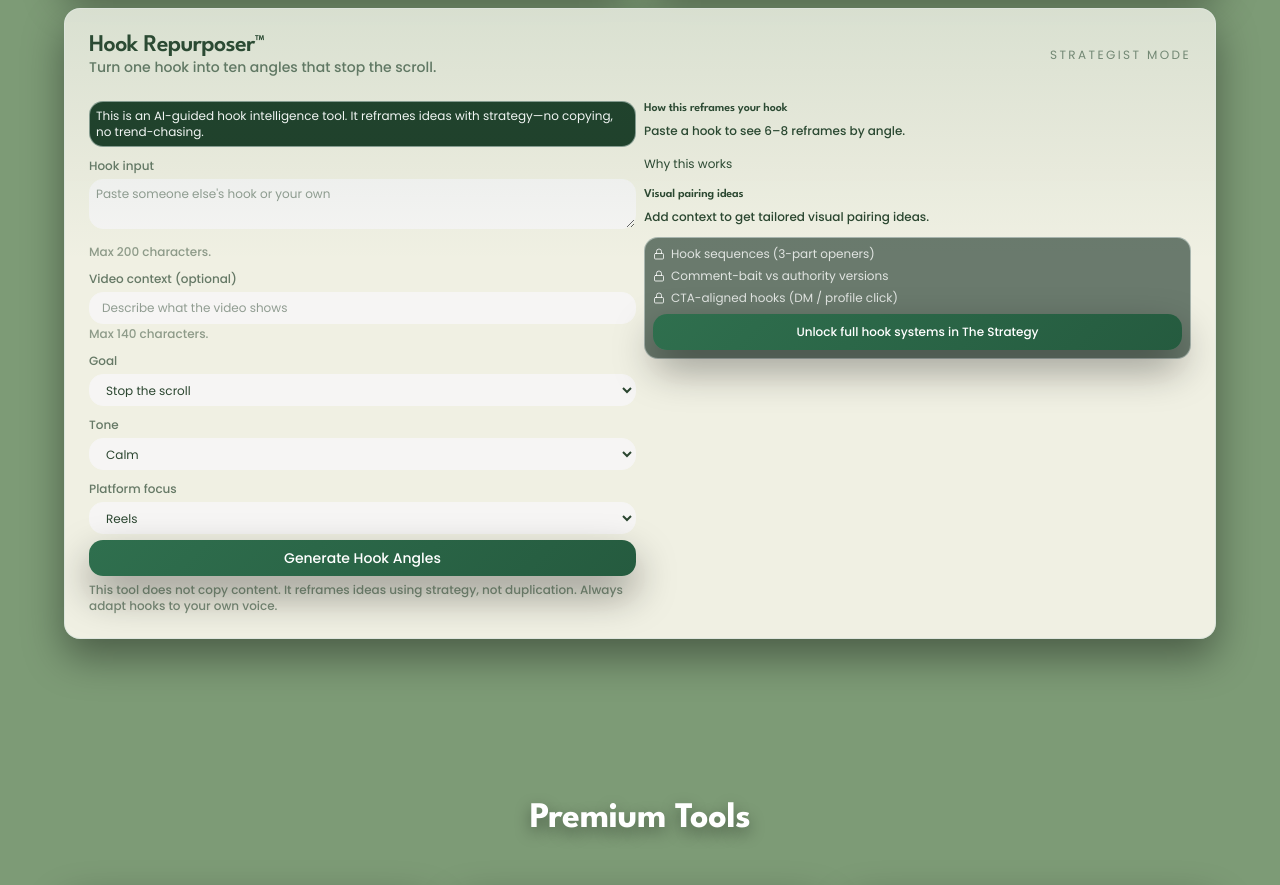
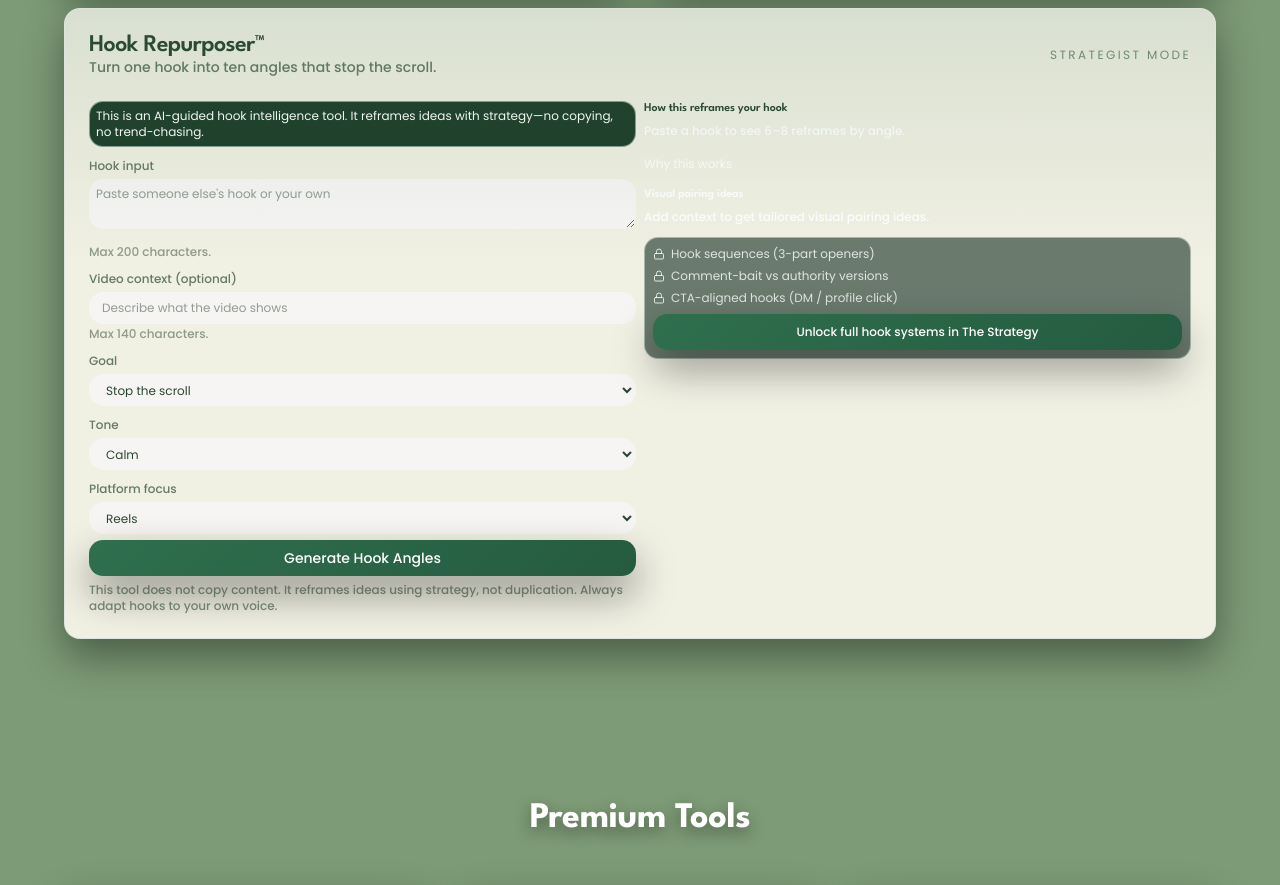
Before and after one commit to gmajors1326/strategies-tool-funnel, a Next.js app: page / in a window 1280 px wide. Shown: the part 1140-2025 px from the top of the page. Built offline with nearby package versions, Linux system fonts and the light colour scheme.

Commit message:
Change result text to white for better readability

```diff
--- a/app/page.tsx
+++ b/app/page.tsx
@@ -294,19 +294,19 @@ function EngagementDiagnosticTool() {
         {results && (
           <div className="mt-2 p-2 bg-background/70 rounded-lg border border-border/60">
             <div className="mb-2">
-              <span className="text-xs text-card-foreground">Engagement Tier:</span>
+              <span className="text-xs text-white">Engagement Tier:</span>
               <div className="text-base font-bold text-primary mt-0.5">{results.engagementTier}</div>
             </div>
             <div className="mb-2">
-              <span className="text-xs text-card-foreground">Insight:</span>
-              <p className="text-xs text-card-foreground mt-0.5">{results.insight}</p>
+              <span className="text-xs text-white">Insight:</span>
+              <p className="text-xs text-white mt-0.5">{results.insight}</p>
             </div>
             <div className="mb-2">
-              <span className="text-xs text-card-foreground">Action:</span>
-              <p className="text-xs text-card-foreground mt-0.5">{results.action}</p>
+              <span className="text-xs text-white">Action:</span>
+              <p className="text-xs text-white mt-0.5">{results.action}</p>
             </div>
             <div className="pt-2 border-t border-border/60">
-              <p className="text-xs text-card-foreground mb-2">{results.teaser}</p>
+              <p className="text-xs text-white mb-2">{results.teaser}</p>
               <Button asChild variant="outline" size="sm" className="w-full border-border/60 text-xs h-8">
                 <Link href="/verify">Email me my full breakdown</Link>
               </Button>
@@ -394,11 +394,11 @@ function DMOpenerTool() {
         {results && (
           <div className="mt-2 p-2 bg-background/70 rounded-lg border border-border/60">
             <div className="mb-2">
-              <span className="text-xs text-card-foreground">DM Opener:</span>
-              <p className="text-xs text-card-foreground mt-1 p-2 bg-card rounded border border-border/60">{results.opener}</p>
+              <span className="text-xs text-white">DM Opener:</span>
+              <p className="text-xs text-white mt-1 p-2 bg-card rounded border border-border/60">{results.opener}</p>
             </div>
             <div className="pt-2 border-t border-border/60">
-              <p className="text-xs text-card-foreground mb-2">{results.followUpHint}</p>
+              <p className="text-xs text-white mb-2">{results.followUpHint}</p>
               <Button asChild variant="outline" size="sm" className="w-full border-border/60 text-xs h-8">
                 <Link href="/verify">Unlock full DM logic</Link>
               </Button>
@@ -572,7 +572,7 @@ function HookRepurposerTool() {
                 ))}
               </div>
             ) : (
-              <p className="mt-1.5 text-xs text-card-foreground">
+              <p className="mt-1.5 text-xs text-white">
                 Paste a hook to see 6–8 reframes by angle.
               </p>
             )}
@@ -581,22 +581,22 @@ function HookRepurposerTool() {
             <button
               type="button"
               onClick={() => setShowWhy((prev) => !prev)}
-              className="text-xs text-card-foreground underline-offset-4 hover:underline"
+              className="text-xs text-white underline-offset-4 hover:underline"
             >
               Why this works
             </button>
             {showWhy && (
-              <p className="mt-1.5 text-xs text-card-foreground">
+              <p className="mt-1.5 text-xs text-white">
                 {results?.explanation || 'Run the tool to see the reasoning behind the strongest angle.'}
               </p>
             )}
           </div>
           <div>
-            <h4 className="text-xs font-semibold text-card-foreground">Visual pairing ideas</h4>
+            <h4 className="text-xs font-semibold text-white">Visual pairing ideas</h4>
             {results ? (
               <div className="mt-1.5 space-y-1.5">
                 <div>
-                  <p className="text-xs text-white/80">B-roll ideas</p>
+                  <p className="text-xs text-white">B-roll ideas</p>
                   <ul className="mt-1 space-y-1 text-xs text-white">
                     {results.visualSuggestions?.bRoll?.map((item: string, index: number) => (
                       <li key={`broll-${index}`}>• {item}</li>
@@ -604,7 +604,7 @@ function HookRepurposerTool() {
                   </ul>
                 </div>
                 <div>
-                  <p className="text-xs text-white/80">Alternate concepts</p>
+                  <p className="text-xs text-white">Alternate concepts</p>
                   <ul className="mt-1 space-y-1 text-xs text-white">
                     {results.visualSuggestions?.alternatives?.map((item: string, index: number) => (
                       <li key={`alt-${index}`}>• {item}</li>
@@ -613,7 +613,7 @@ function HookRepurposerTool() {
                 </div>
               </div>
             ) : (
-              <p className="mt-1.5 text-xs text-card-foreground">
+              <p className="mt-1.5 text-xs text-white">
                 Add context to get tailored visual pairing ideas.
               </p>
             )}
```
